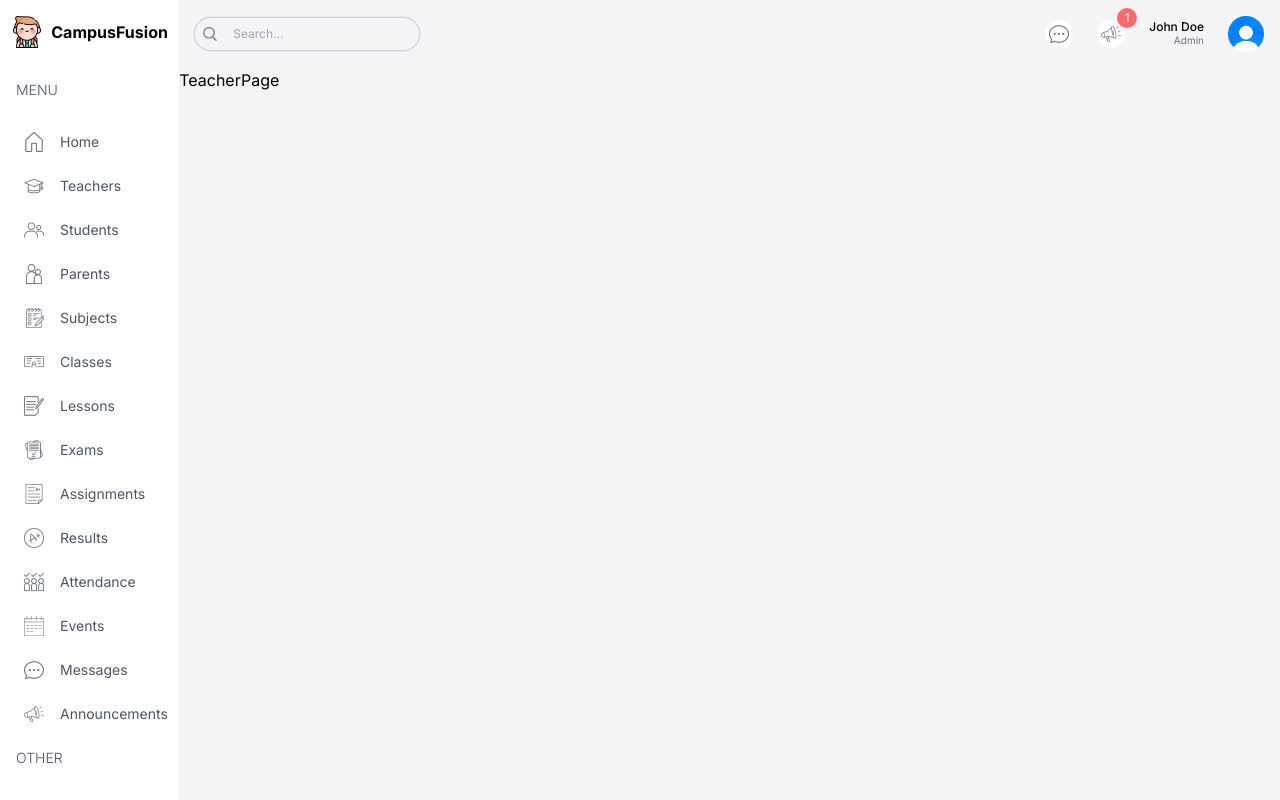
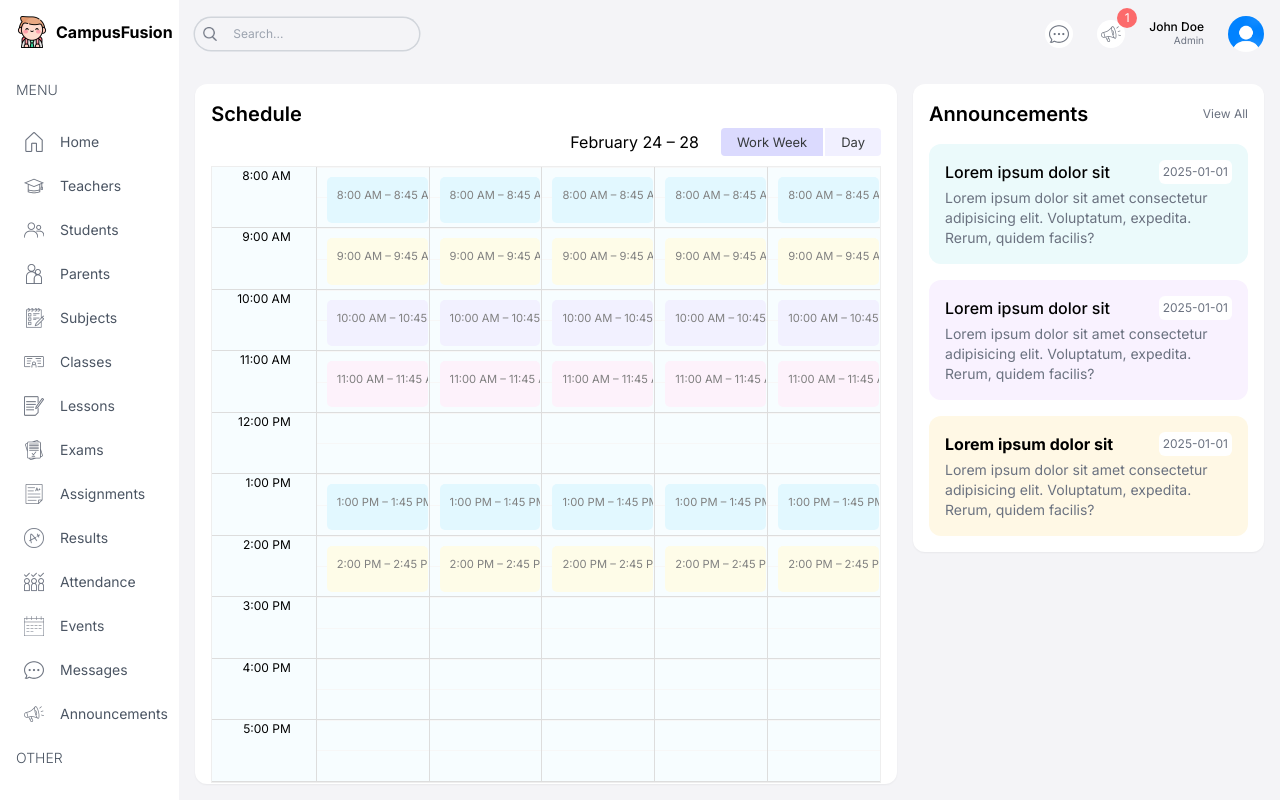
Before and after one commit to adivishnu-a/CampusFusion, a Next.js app: page /teacher in a window 1280 px wide. Built offline with nearby package versions, Linux system fonts and the light colour scheme.

Commit message:
Refactor Dashboard and Teacher page layouts for improved responsiveness and structure

```diff
--- a/src/app/(dashboard)/layout.tsx
+++ b/src/app/(dashboard)/layout.tsx
@@ -9,11 +9,11 @@ export default function DashboardLayout({
   children: React.ReactNode;
 }>) {
   return (
-    <div className="flex h-screen">
+    <div className="h-screen flex">
       {/* Left */}
       <div className="w-[14%] md:w-[8%] lg:w-[16%] xl:w-[14%] h-screen flex flex-col">
         <div className="p-4">
-          <Link href="/" className="flex items-center justify-center gap-2">
+          <Link href="/" className="flex items-center justify-center lg:justify-start gap-2">
             <Image src="/logo.png" alt="logo" width={32} height={32} />
             <span className="hidden lg:block font-bold">CampusFusion</span>
           </Link>
@@ -29,7 +29,7 @@ export default function DashboardLayout({
           <Navbar />
         </div>
         {/* Scrollable Content */}
-        <div className="flex-1 overflow-y-auto dashboard-content">
+        <div className="flex-1 overflow-y-auto dashboard-content flex flex-col">
           {children}
         </div>
       </div>
--- a/src/app/(dashboard)/teacher/page.tsx
+++ b/src/app/(dashboard)/teacher/page.tsx
@@ -1,7 +1,23 @@
+import EventCalendar from "@/components/EventCalendar";
+import Announcements from "@/components/Announcements";
+import BigCalendar from '@/components/BigCalendar';
 const TeacherPage = () => {
   return (
-    <div className=''>TeacherPage</div>
+    <div className='flex-1 p-4 flex gap-4 flex-col xl:flex-row'>
+      {/* Left */}
+      <div className='w-full xl:w-2/3'>
+        <div className='h-full bg-white p-4 rounded-xl shadow-sm'>
+          <h1 className="text-xl font-semibold">Schedule</h1>
+          <BigCalendar />
+        </div>
+      </div>
+      {/* Right */}
+      <div className="w-full lg:w-1/3 flex flex-col gap-4">
+        {/* <EventCalendar /> */}
+        <Announcements />
+      </div>
+    </div>
   )
 }
 
-export default TeacherPage
+export default TeacherPage;
```
